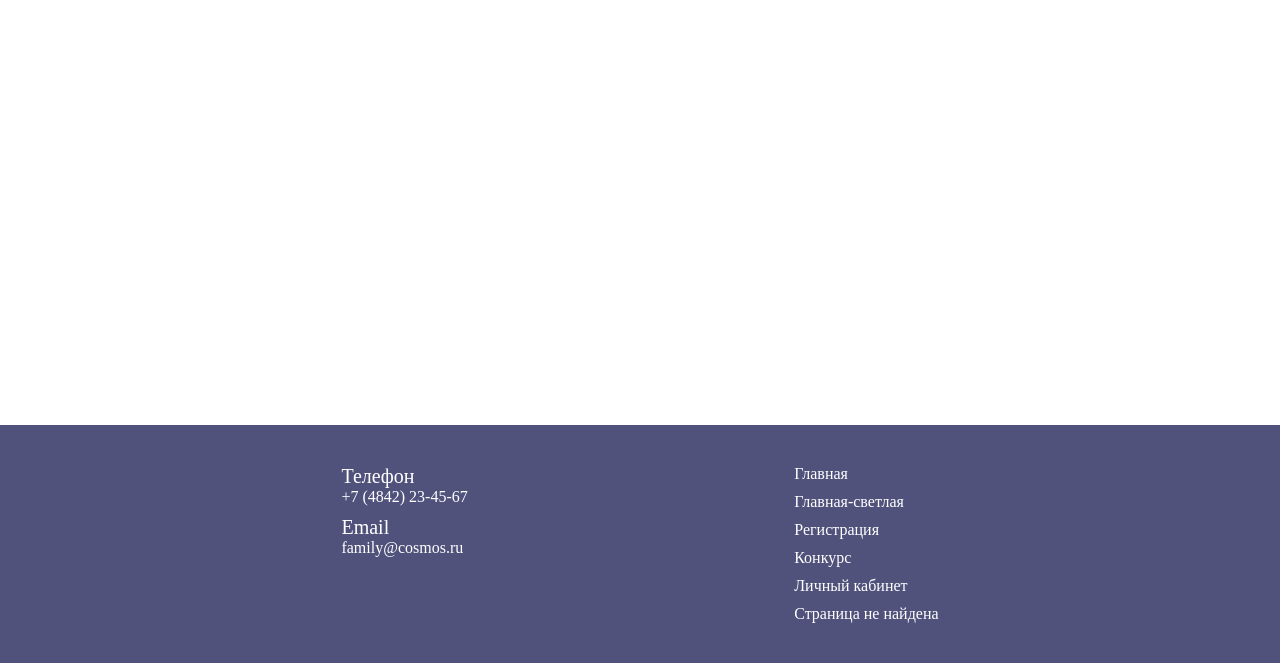
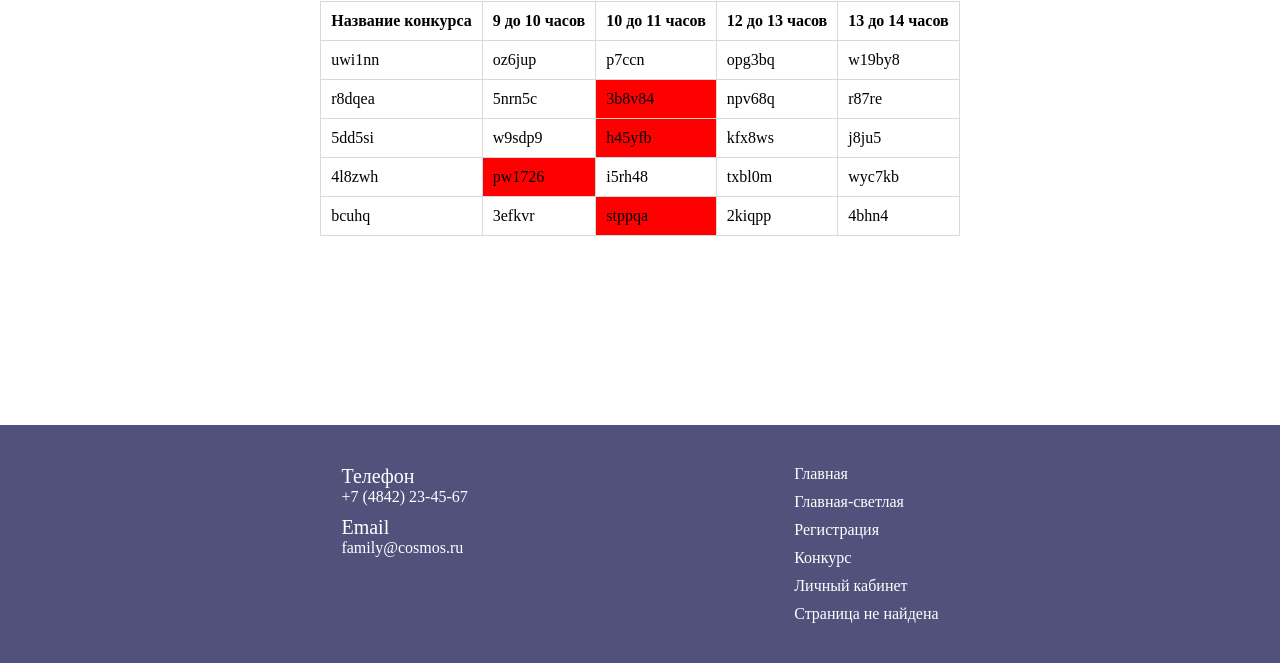
Before and after one commit to Tsukumo2317/module_1, a plain HTML site: page schedule.html in a window 1280 px wide. Shown: the part 137-800 px from the top of the page. Drawn offline with Linux system fonts and the light colour scheme.

Commit message:
Таблица конкурсов

```diff
--- a/schedule.html
+++ b/schedule.html
@@ -5,10 +5,10 @@
     <meta name="viewport"
           content="width=device-width, user-scalable=no, initial-scale=1.0, maximum-scale=1.0, minimum-scale=1.0">
     <meta http-equiv="X-UA-Compatible" content="ie=edge">
-    <title>Document</title>
+    <title>3. Страница с расписанием конкурсов </title>
     <link rel="stylesheet" href="./styles/root.css">
     <link rel="stylesheet" href="./styles/header.css">
-    <link rel="stylesheet" href="./styles/registr.css">
+    <link rel="stylesheet" href="./styles/schedule.css">
     <link rel="stylesheet" href="./styles/footer.css">
 </head>
 <body>
@@ -39,7 +39,59 @@
 </header>
 
 <main>
-
+    <section class="schedule">
+        <div class="container">
+            <h1 class="schedule__title">Расписание конкурсов</h1>
+            <table class="schedule__table" style="border: 1px solid rgb(217, 217, 217); border-collapse: collapse;">
+            <thead>
+            <tr>
+                <th style="border: 1px solid rgb(217, 217, 217);">Название конкурса</th>
+                <th style="border: 1px solid rgb(217, 217, 217);">9 до 10 часов</th>
+                <th style="border: 1px solid rgb(217, 217, 217);">10 до 11 часов</th>
+                <th style="border: 1px solid rgb(217, 217, 217);">12 до 13 часов </th>
+                <th style="border: 1px solid rgb(217, 217, 217);">13 до 14 часов </th>
+            </tr>
+            </thead>
+            <tbody>
+            <tr>
+                <td style="border: 1px solid rgb(217, 217, 217);">uwi1nn</td>
+                <td style="border: 1px solid rgb(217, 217, 217);">oz6jup</td>
+                <td style="border: 1px solid rgb(217, 217, 217);">p7ccn</td>
+                <td style="border: 1px solid rgb(217, 217, 217);">opg3bq</td>
+                <td style="border: 1px solid rgb(217, 217, 217);">w19by8</td>
+            </tr>
+            <tr>
+                <td style="border: 1px solid rgb(217, 217, 217);">r8dqea</td>
+                <td style="border: 1px solid rgb(217, 217, 217);">5nrn5c</td>
+                <td style="border: 1px solid rgb(217, 217, 217); background-color: red">3b8v84</td>
+                <td style="border: 1px solid rgb(217, 217, 217);">npv68q</td>
+                <td style="border: 1px solid rgb(217, 217, 217);">r87re</td>
+            </tr>
+            <tr>
+                <td style="border: 1px solid rgb(217, 217, 217);">5dd5si</td>
+                <td style="border: 1px solid rgb(217, 217, 217);">w9sdp9</td>
+                <td style="border: 1px solid rgb(217, 217, 217); background-color: red">h45yfb</td>
+                <td style="border: 1px solid rgb(217, 217, 217);">kfx8ws</td>
+                <td style="border: 1px solid rgb(217, 217, 217);">j8ju5</td>
+            </tr>
+            <tr>
+                <td style="border: 1px solid rgb(217, 217, 217);">4l8zwh</td>
+                <td style="border: 1px solid rgb(217, 217, 217); background-color: red">pw1726</td>
+                <td style="border: 1px solid rgb(217, 217, 217);">i5rh48</td>
+                <td style="border: 1px solid rgb(217, 217, 217);">txbl0m</td>
+                <td style="border: 1px solid rgb(217, 217, 217);">wyc7kb</td>
+            </tr>
+            <tr>
+                <td style="border: 1px solid rgb(217, 217, 217);">bcuhq</td>
+                <td style="border: 1px solid rgb(217, 217, 217);">3efkvr</td>
+                <td style="border: 1px solid rgb(217, 217, 217); background-color: red">stppqa</td>
+                <td style="border: 1px solid rgb(217, 217, 217);">2kiqpp</td>
+                <td style="border: 1px solid rgb(217, 217, 217);">4bhn4</td>
+            </tr>
+            </tbody>
+        </table>
+        </div>
+    </section>
 </main>
 
 
--- a/styles/schedule.css
+++ b/styles/schedule.css
@@ -0,0 +1,13 @@
+.schedule__table {
+    margin: auto;
+}
+
+.schedule__title {
+    text-align: center;
+    font-size: 30px;
+    margin-bottom: 13px;
+}
+
+td, th {
+   padding: 10px;
+}
```
